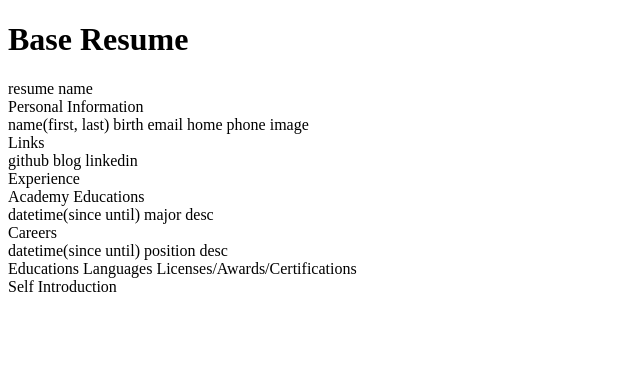
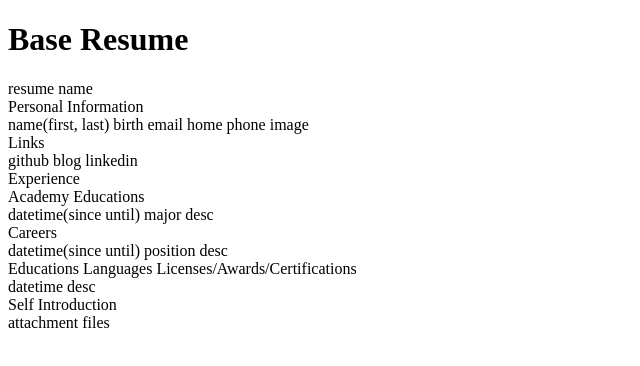
Before and after one commit to koremp/IT.GG, a Next.js app: page /resume/base in a window 1280 px wide. Shown: the top 366 px of the page, without its empty margins (0-640 px from the left). Built offline with nearby package versions, Linux system fonts and the light colour scheme.

Commit message:
feat: update resume index page

```diff
--- a/src/app/resume/base/page.tsx
+++ b/src/app/resume/base/page.tsx
@@ -47,11 +47,18 @@ export default function BaseResumePage() {
         Educations
         Languages
         Licenses/Awards/Certifications
+        <div>
+          datetime
+          desc
+        </div>
       </div>
       {/*  */}
       <div>
         Self Introduction
       </div>
+      <div>
+        attachment files
+      </div>
     </div>
   );
 }
```
